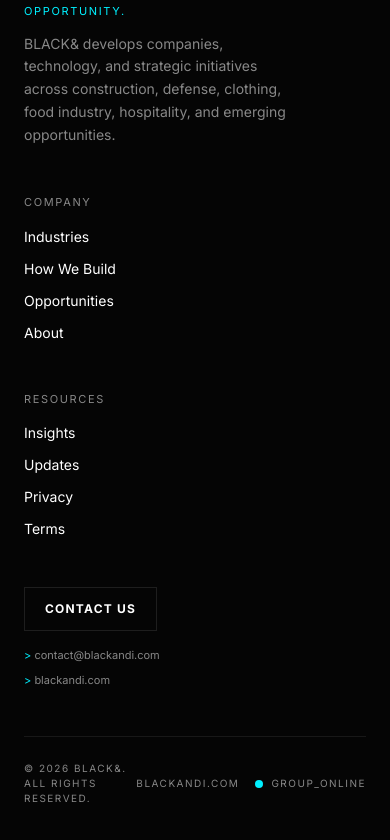
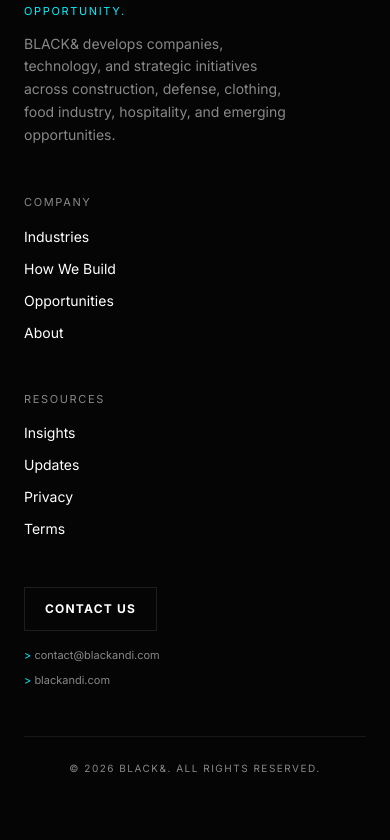
Before and after one commit to blackandb/aeth, a Next.js app: page / in a window 390 px wide. Shown: the part 10482-11322 px from the top of the page. Built offline with nearby package versions, Linux system fonts and the light colour scheme.

Commit message:
Update footer.tsx

```diff
--- a/src/components/footer.tsx
+++ b/src/components/footer.tsx
@@ -103,13 +103,14 @@
         </div>
       </div>
 
-      {/* Bottom bar */}
-      <div className="mt-12 flex items-center justify-between border-t border-[rgba(255,255,255,0.08)] py-6">
-        <div className="font-[var(--font-mono)] text-[10px] uppercase tracking-[0.15em] text-secondary">
+      {/* Bottom bar — centrat pe mobil, flex pe desktop */}
+      <div className="mt-12 flex flex-col items-center justify-center border-t border-[rgba(255,255,255,0.08)] py-6 md:flex-row md:justify-between">
+        <div className="font-[var(--font-mono)] text-[10px] uppercase tracking-[0.15em] text-secondary text-center">
           © 2026 BLACK&. All rights reserved.
         </div>
 
-        <div className="flex items-center gap-4">
+        {/* Ascuns pe mobil, vizibil doar pe desktop */}
+        <div className="hidden items-center gap-4 md:flex">
           <a
             href="https://blackandi.com"
             target="_blank"
```
